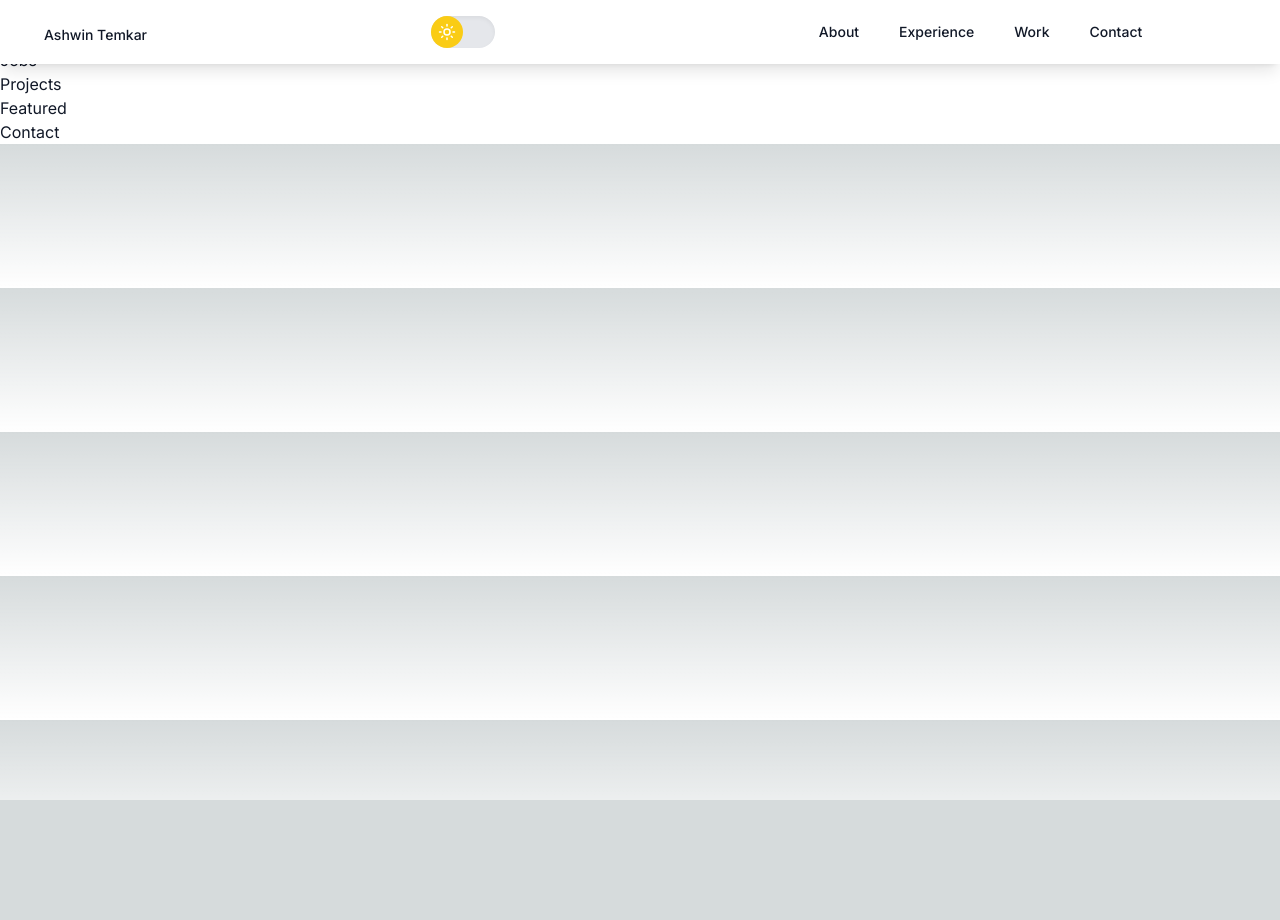
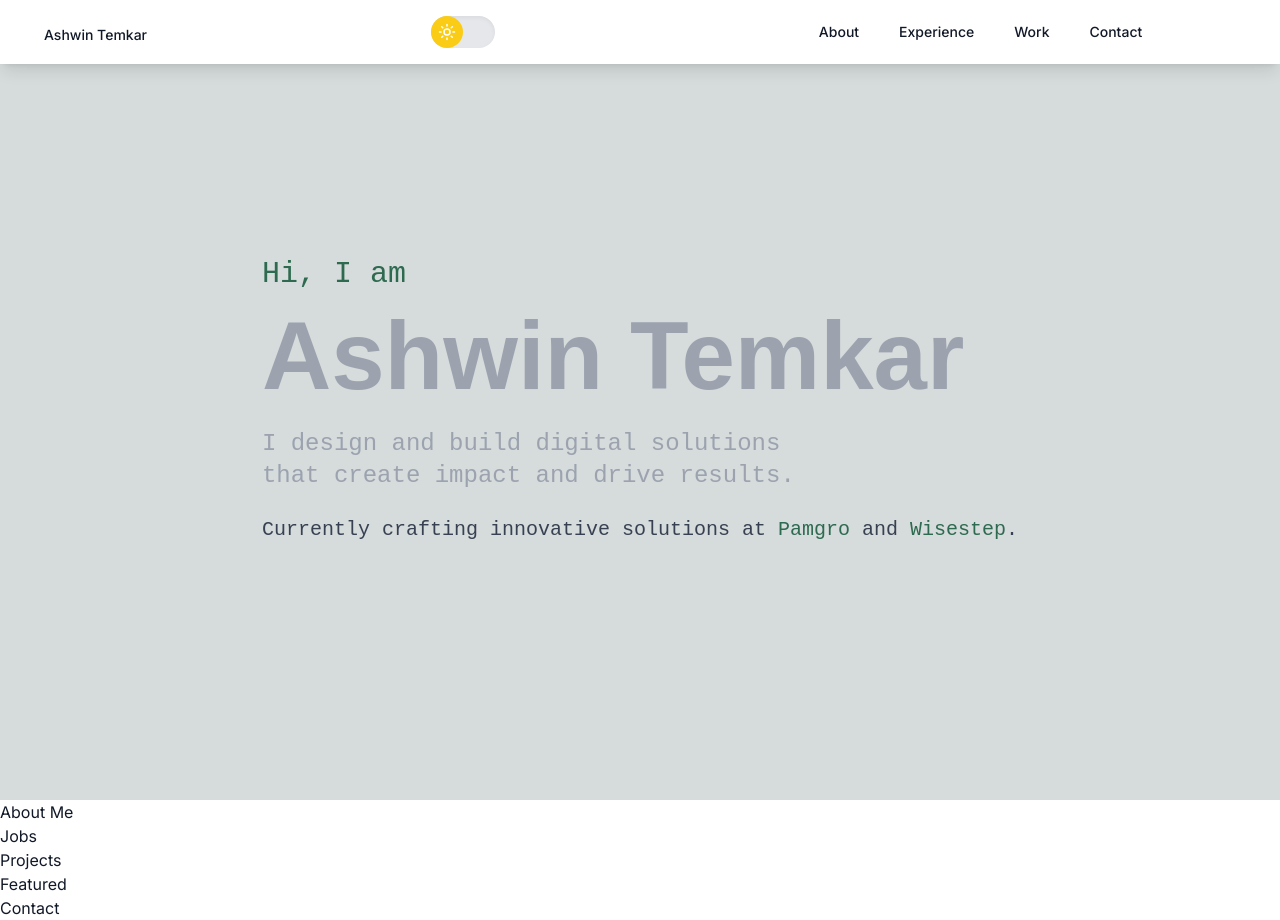
Before and after one commit to rothardo/my-portfolio-ashwintemkar, a Next.js app in the folder my-portfolio/: page / in a window 1280 px wide. Before the commit the page ends 800 px from the top, so only its background shows below. Built offline with nearby package versions, Linux system fonts and the light colour scheme.

Commit message:
hero section and font and css changes

```diff
--- a/my-portfolio/src/app/globals.css
+++ b/my-portfolio/src/app/globals.css
@@ -26,6 +26,12 @@ body {
       rgb(var(--background-end-rgb))
     )
     rgb(var(--background-start-rgb));
+  font-family: "Poppins", sans-serif;
+}
+
+code,
+pre {
+  font-family: "Fira Code", monospace;
 }
 
 @layer utilities {
@@ -33,3 +39,15 @@ body {
     text-wrap: balance;
   }
 }
+
+::selection {
+  background-color: #4CAF50;
+  color: #FFFFFF;
+}
+
+@media (prefers-color-scheme: dark) {
+  ::selection {
+    background-color: #2D6A4F;
+    color: #FFFFFF;
+  }
+}
--- a/my-portfolio/src/app/sections/Hero.tsx
+++ b/my-portfolio/src/app/sections/Hero.tsx
@@ -1,10 +1,42 @@
-import {FC} from 'react';
+import { FC } from "react";
 
 const Hero: FC = () => {
   return (
-    <div>
-      <h1>Hero</h1>
-    </div>
+    <section className="flex flex-col items-start justify-center min-h-screen bg-light-gray dark:bg-dark-gray text-text-light dark:text-text-dark p-8">
+      <div className="flex flex-col items-start max-w-3xl mx-auto text-left">
+        <h3 className="text-lg sm:text-xl md:text-2xl lg:text-3xl font-medium mb-4 text-highlight-green font-code">
+          Hi, I am
+        </h3>
+        <h1 className="text-5xl sm:text-6xl md:text-7xl lg:text-8xl font-extrabold mb-6 text-accent-light dark:text-white font-sans">
+          Ashwin Temkar
+        </h1>
+        <p className="text-lg sm:text-xl md:text-2xl font-medium mb-6 max-w-xl font-code text-accent-light dark:text-accent-light">
+          I design and build digital solutions that create impact and drive
+          results.
+        </p>
+        <p className="text-base sm:text-lg md:text-xl font-code text-accent-dark dark:text-accent-light">
+          Currently crafting innovative solutions at{" "}
+          <a
+            href="https://pamgro.com"
+            target="_blank"
+            rel="noopener noreferrer"
+            className="text-highlight-green cursor-pointer"
+          >
+            Pamgro
+          </a>{" "}
+          and{" "}
+          <a
+            href="https://wisestep.com"
+            target="_blank"
+            rel="noopener noreferrer"
+            className="text-highlight-green cursor-pointer"
+          >
+            Wisestep
+          </a>
+          .
+        </p>
+      </div>
+    </section>
   );
 };
 
--- a/my-portfolio/src/components/ThemeSwitcher.tsx
+++ b/my-portfolio/src/components/ThemeSwitcher.tsx
@@ -28,21 +28,18 @@ const ThemeSwitcher = () => {
 
   return (
     <div className="relative flex items-center">
-      {/* Sun Icon */}
       <SunIcon
         size={24}
         className={`absolute left-1 ${
           theme === "dark" ? "text-yellow-400" : "text-transparent"
         }`}
       />
-      {/* Moon Icon */}
       <MoonIcon
         size={24}
         className={`absolute right-1 ${
           theme === "light" ? "text-gray-300" : "text-transparent"
         }`}
       />
-      {/* Toggle Switch */}
       <label className="relative inline-flex items-center cursor-pointer">
         <input
           type="checkbox"
--- /dev/null
+++ b/my-portfolio/src/components/css/fonts.css
@@ -0,0 +1,2 @@
+@import url('https://fonts.googleapis.com/css2?family=Poppins:wght@400;600;700&display=swap');
+@import url('https://fonts.googleapis.com/css2?family=Fira+Code:wght@400;500;600&display=swap');
--- a/my-portfolio/tailwind.config.ts
+++ b/my-portfolio/tailwind.config.ts
@@ -10,13 +10,13 @@ const config: Config = {
   theme: {
     extend: {
       colors: {
-        "theme-blue": "#1E3A8A",
-        "theme-red": "#B91C1C",
-        "theme-black": "#111827",
         "light-gray": "#D6DBDC",
         "dark-gray": "#1F2937",
         "text-light": "#111827",
         "text-dark": "#FFFFFF",
+        "highlight-green": "#4CAF50",
+        "accent-dark": "#374151",
+        "accent-light": "#9CA3AF",
       },
       backgroundColor: {
         "bg-light": "#FFFFFF",
@@ -29,6 +29,11 @@ const config: Config = {
       textColor: {
         "text-light": "#111827",
         "text-dark": "#FFFFFF",
+        "highlight-green": "#2D6A4F",
+      },
+      fontFamily: {
+        sans: ["Poppins", "sans-serif"],
+        code: ["Fira Code", "monospace"],
       },
     },
   },
```
